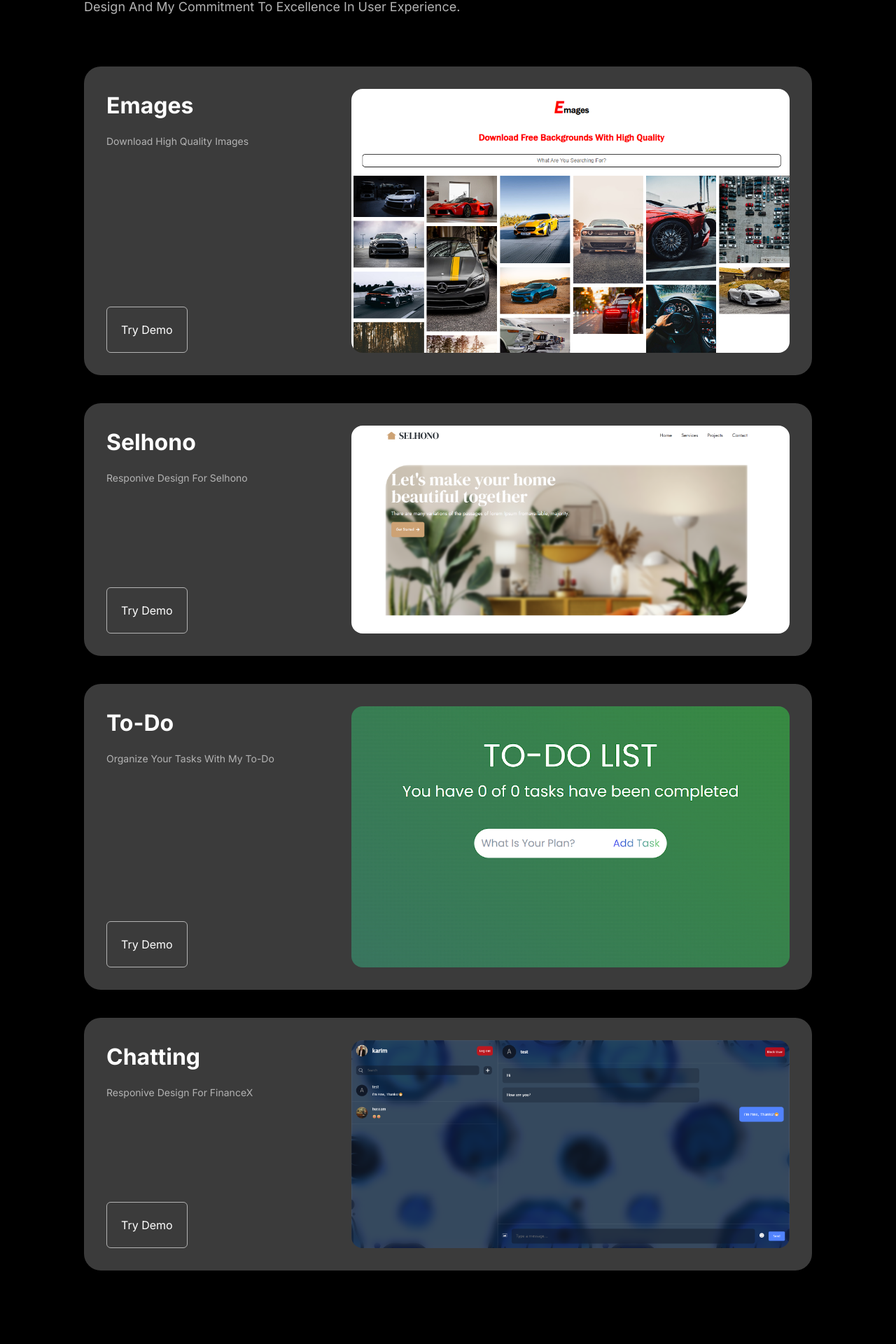
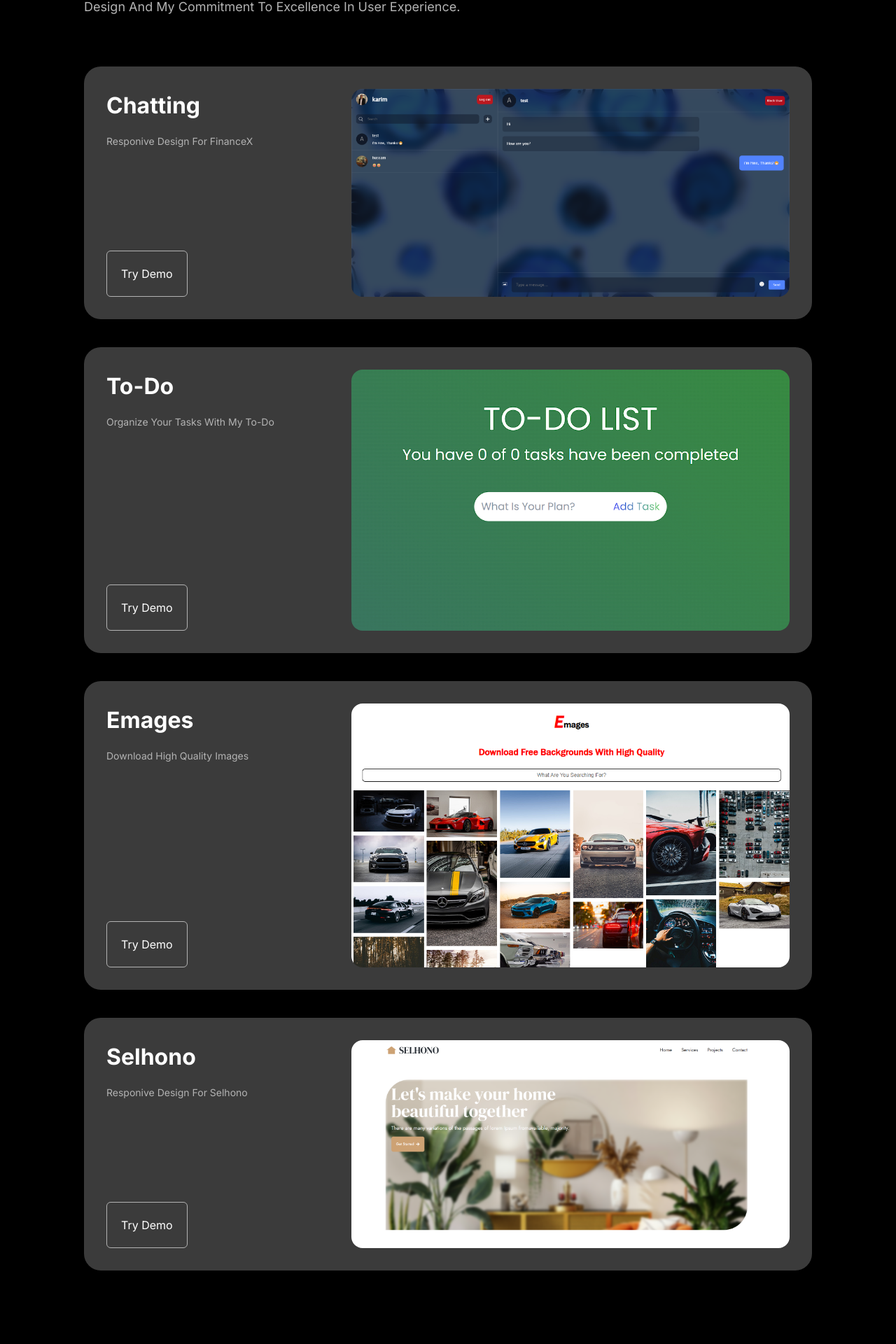
Before and after one commit to KarimElaskary/Portfolio, a React (Vite) app: page / in a window 1280 px wide. Shown: the part 1259-3179 px from the top of the page at 70% size. Built offline with nearby package versions, Linux system fonts and the light colour scheme.

Commit message:
projects order updated

```diff
--- a/src/components/MyWork.jsx
+++ b/src/components/MyWork.jsx
@@ -6,6 +6,18 @@ import Chatting from '../assets/Chatting.png'
 
 const MyWork = () => {
   const Data = [
+    {
+      title: 'Chatting',
+      description: 'Responive Design For FinanceX',
+      image: Chatting,
+      link: 'https://react-firebase-chat-olive.vercel.app//',
+    },
+    {
+      title: 'To-Do',
+      description: 'Organize Your Tasks With My To-Do',
+      image: todo,
+      link: 'https://todo-nine-flame.vercel.app/',
+    },
     {
       title: 'Emages',
       description: 'Download High Quality Images',
@@ -17,18 +29,6 @@ const MyWork = () => {
       description: 'Responive Design For Selhono',
       image: selhono,
       link: 'https://selhono-green.vercel.app/',
-    },
-    {
-      title: 'To-Do',
-      description: 'Organize Your Tasks With My To-Do',
-      image: todo,
-      link: 'https://todo-nine-flame.vercel.app/',
-    },
-    {
-      title: 'Chatting',
-      description: 'Responive Design For FinanceX',
-      image: Chatting,
-      link: 'https://react-firebase-chat-olive.vercel.app//',
     },
   ]
 
```
